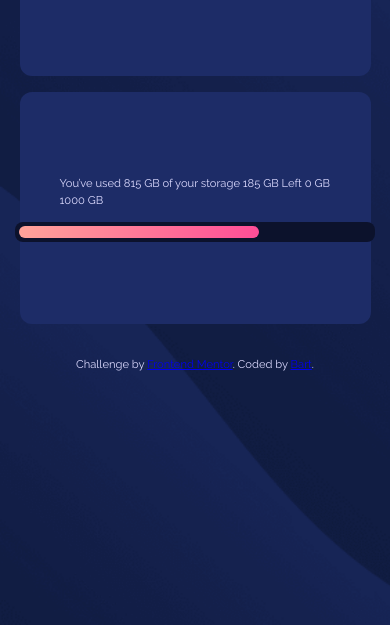
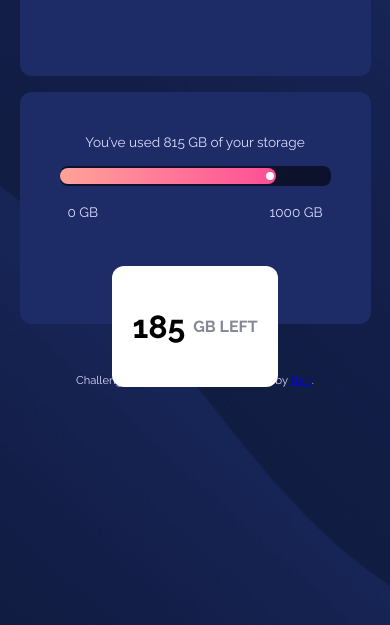
Before and after one commit to bartkalanski/data-storage-fem, a plain HTML site: page index.html in a window 390 px wide. Shown: the part 297-922 px from the top of the page. Drawn offline with Linux system fonts and the light colour scheme.

Commit message:
Finished mobile design

```diff
--- a/index.html
+++ b/index.html
@@ -35,12 +35,24 @@
         <div class="content">
             <div class="content__info">
                 <p class="content__info-text">
-                    You’ve used 815 GB of your storage 185 GB Left 0 GB 1000 GB
+                    You’ve used 815 GB of your storage
                 </p>
             </div>
             <div class="content__status">
                 <div class="content__status-full"></div>
-                <div class="content__status-progress"></div>
+                <div class="content__status-progress">
+                    <div class="content__status-progress-dot"></div>
+
+                </div>
+
+            </div>
+            <div class="content__status-min-max">
+                <div class="content__status-min">0 GB</div>
+                <div class="content__status-max">1000 GB</div>
+            </div>
+            <div class="content__status-data">
+                <div class="content__status-data-remaining">185 <span>GB LEFT</span>
+                </div>
             </div>
         </div>
     </div>
--- a/scss/_components.scss
+++ b/scss/_components.scss
@@ -14,7 +14,7 @@
         margin: 1rem;
         padding: 1rem;
     }
-        &__logo-img {}
+    //&__logo-img {}
     &__nav {
         display: flex;
         flex-direction: row;
@@ -45,8 +45,10 @@
     flex-direction: column;
     justify-content: center;
     align-items: center;
-        &__info {}
-        &__info-text {}
+    //&__info {}
+    &__info-text {
+        font-size: 1.7rem;
+    }
     &__status {
         margin-top: 1.5rem;
         display: flex;
@@ -69,12 +71,103 @@
     &__status-progress {
         background: $primary-gradient;
         align-self: start;
-            display: block;
+        display: flex;
+        justify-content: flex-end;
         position: absolute;
-            height: 1.5rem;
-            width: 30rem;
-            margin-left: 3rem;
+        height: 2rem;
+        width: 33rem;
+        margin-left: 2.8rem;
         border-radius: 1rem;
         z-index: 10;
     }
+    &__status-progress-dot {
+        background: #fff;
+        margin: .45rem 0.3rem 0.2rem 0.2rem;
+        height: 1rem;
+        width: 1rem;
+        border-radius: 50%;
     }
+    &__status-min-max {
+        width: 100%;
+        margin-top: 2rem;
+        display: flex;
+        flex-direction: row;
+        //align-items: center;
+        justify-content: space-between;
+    }
+    &__status-min,
+    &__status-max {
+        margin: 0 1rem;
+        font-size: 1.7rem;
+    }
+    &__status-data {
+        width: 45vw;
+        height: 55vh;
+        display: flex;
+        justify-content: center;
+        position: relative;
+    }
+    &__status-data-remaining {
+        width: 95%;
+        height: 200%;
+        border-radius: 1.5rem;
+        background: white;
+        color: black;
+        position: absolute;
+        top: 5vh;
+        display: flex;
+        justify-content: center;
+        align-items: center;
+        font-size: 4rem;
+        font-weight: 700;
+    }
+    span {
+        color: $grayish-blue;
+        margin-left: 1rem;
+        font-weight: 700;
+        font-size: 2rem;
+    }
+}
+
+@media screen and (max-width: 430px) {
+    .content__status {
+        margin-top: 1.5rem;
+        display: flex;
+        flex-direction: column;
+        align-items: center;
+        justify-content: center;
+        position: relative;
+        height: 2.5rem;
+        width: 100%;
+    }
+    .content__status-full {
+        display: block;
+        background: $very-dark-blue;
+        position: relative;
+        height: 2.5rem;
+        width: 100%;
+        border-radius: 1rem;
+        z-index: 1;
+    }
+    .content__status-progress {
+        background: $primary-gradient;
+        align-self: start;
+        display: flex;
+        justify-content: flex-end;
+        position: absolute;
+        height: 2rem;
+        width: 80%;
+        margin-left: 0;
+        border-radius: 1rem;
+        z-index: 10;
+    }
+    .content__status-progress-dot {
+        background: #fff;
+        margin: .45rem 0.3rem 0.2rem 0.2rem;
+        height: 1rem;
+        width: 1rem;
+        border-radius: 50%;
+    }
+}
+
+@media only screen and (max-height: 710px) {}
--- a/scss/_layout.scss
+++ b/scss/_layout.scss
@@ -7,7 +7,7 @@
 }
 
 .attribution {
-    margin-top: 4rem;
+    margin-top: 6rem;
     text-align: center;
     color: $pale-blue;
 }
```
Also changed, not shown: css/main.css. Lines whose indentation alone changed are shown as unchanged.
